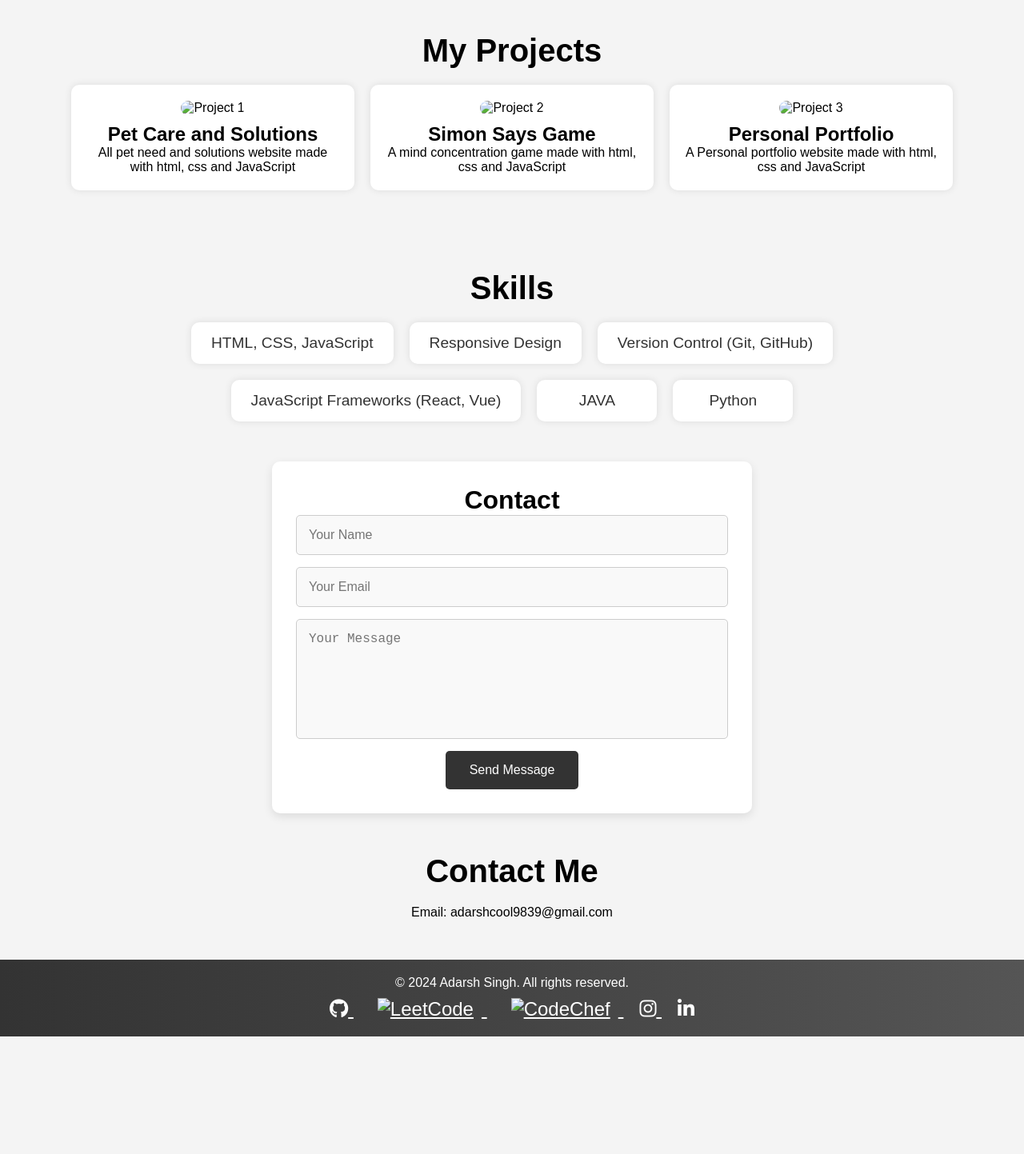
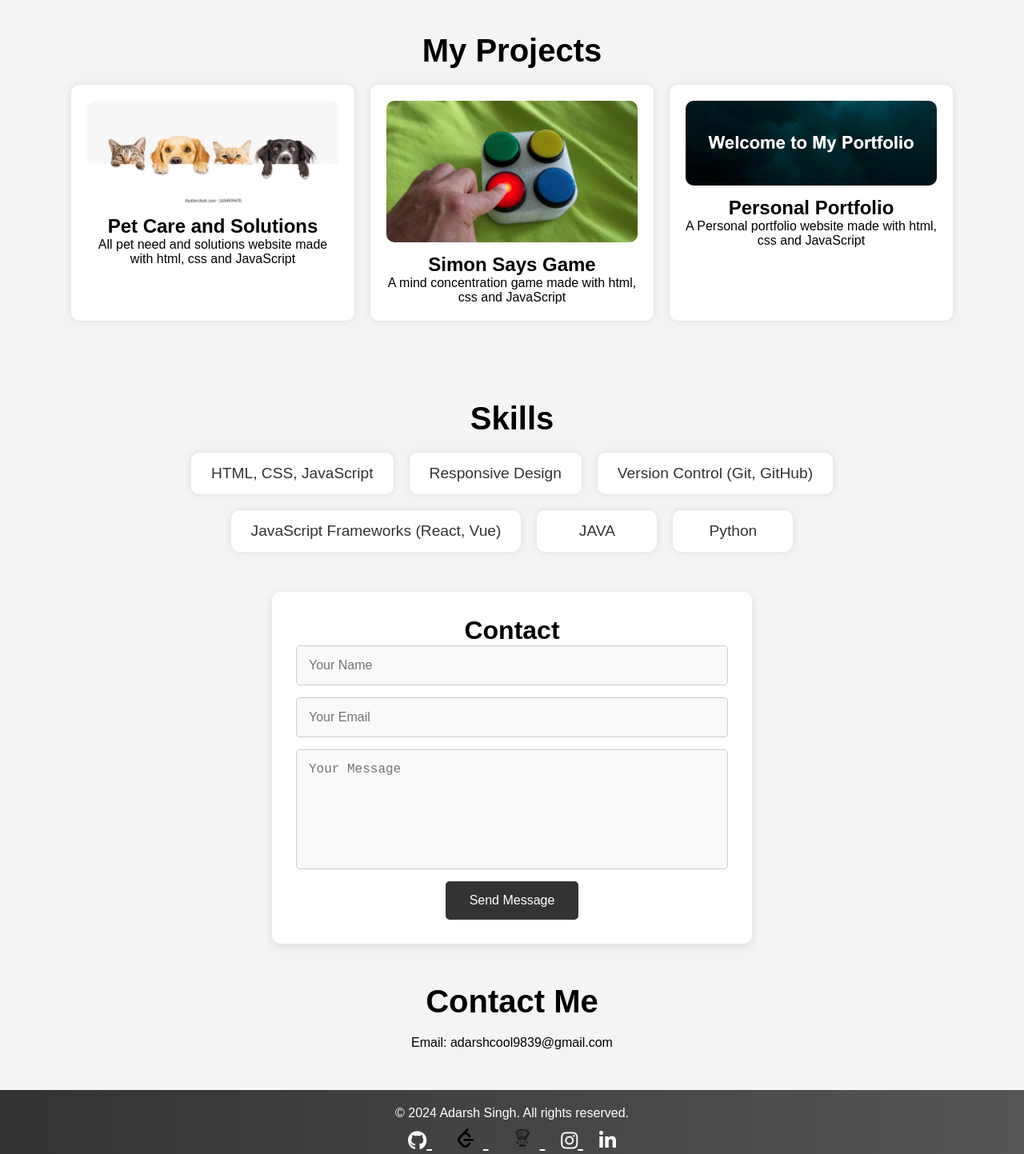
Before and after one commit to AdarshSingh9/Port-Folio.github.io, a plain HTML site: page index.html in a window 1280 px wide. Shown: the part 1220-2663 px from the top of the page at 80% size. Before the commit the page ends 2516 px from the top, so only its background shows below. Drawn offline with nearby package versions, Linux system fonts and the light colour scheme; files whose address does not match are found by name.

Commit message:
Update index.html

```diff
--- a/index.html
+++ b/index.html
@@ -27,7 +27,7 @@
 <section id="about" class="about">
     <h2>About Me</h2>
     <div class="about-content">
-        <img src="./images/mypic.jpg" alt="My Photo" class="profile-photo">
+        <img src="mypic.jpg" alt="My Photo" class="profile-photo">
         <p>Hello! I'm a passionate developer with skills in web design and development. I enjoy creating clean and user-friendly websites and applications. With experience in HTML, CSS, JavaScript, and other web technologies, I aim to deliver visually appealing and responsive designs.</p>
     </div>
 </section>
@@ -35,7 +35,7 @@
 <section id="resume">
     <h2>My Resume</h2>
     <p>Click the button below to view or download my resume.</p>
-    <a href="./images/Adarsh-Singh-FlowCV-Resume-20240914.pdf" target="_blank" class="resume-button">View Resume</a>
+    <a href="Adarsh-Singh-FlowCV-Resume-20240914.pdf" target="_blank" class="resume-button">View Resume</a>
 </section>
 
 
@@ -43,17 +43,17 @@
     <h2>My Projects</h2>
     <div class="project-grid">
         <div class="project-item">
-            <img src="./images/row-tops-heads-cats-dogs-260nw-1034939470.webp" alt="Project 1">
+            <img src="row-tops-heads-cats-dogs-260nw-1034939470.webp" alt="Project 1">
             <h3>Pet Care and Solutions</h3>
             <p>All pet need and solutions website made with html, css and JavaScript</p>
         </div>
         <div class="project-item">
-            <img src="./images/maxresdefault.jpg" alt="Project 2">
+            <img src="maxresdefault.jpg" alt="Project 2">
             <h3>Simon Says Game</h3>
             <p>A mind concentration game made with html, css and JavaScript</p>
         </div>
         <div class="project-item">
-            <img src="./images/Screenshot 2024-10-02 171827.png" alt="Project 3">
+            <img src="Screenshot 2024-10-02 171827.png" alt="Project 3">
             <h3>Personal Portfolio</h3>
             <p>A Personal portfolio website made with html, css and JavaScript</p>
         </div>
@@ -93,10 +93,10 @@
             <i class="fab fa-github"></i>
         </a>
         <a href="https://leetcode.com/u/Adarsh_singh_9839/" target="_blank" rel="noopener noreferrer">
-            <img src="images/icons8-level-up-your-coding-skills-and-quickly-land-a-job-24.png" alt="LeetCode" class="social-icon"> <!-- Custom LeetCode icon -->
+            <img src="icons8-level-up-your-coding-skills-and-quickly-land-a-job-24.png" alt="LeetCode" class="social-icon"> <!-- Custom LeetCode icon -->
         </a>
         <a href="https://www.codechef.com/users/adarsh_singh_9" target="_blank" rel="noopener noreferrer">
-            <img src="images/icons8-codechef-50.png" alt="CodeChef" class="social-icon"> <!-- Custom CodeChef icon -->
+            <img src="icons8-codechef-50.png" alt="CodeChef" class="social-icon"> <!-- Custom CodeChef icon -->
         </a>
         <a href="https://www.instagram.com/adarsh_singh_.63/" target="_blank" rel="noopener noreferrer">
             <i class="fab fa-instagram"></i>
```
